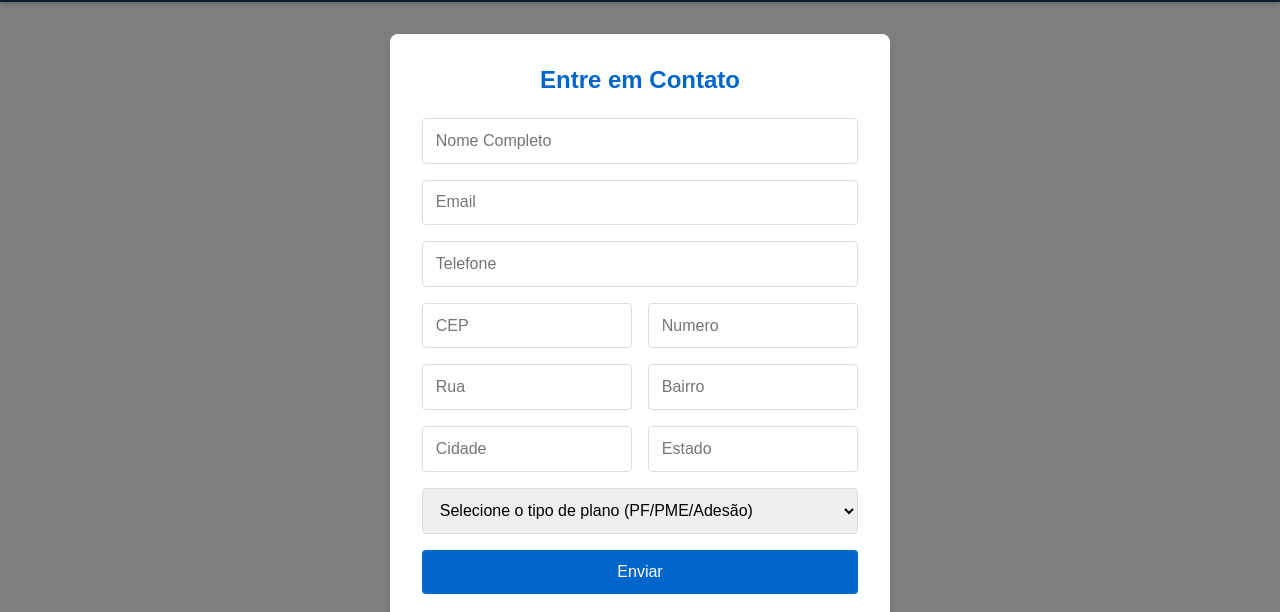
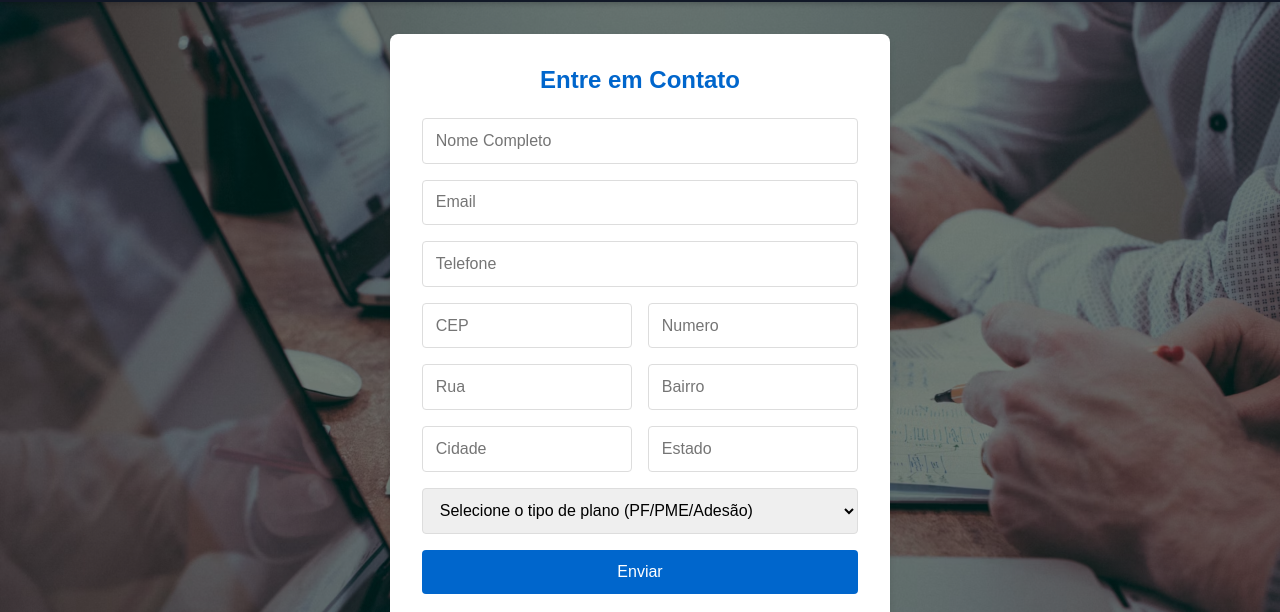
Before and after one commit to lucas-fb27/ProgramacaoWeb, a plain HTML site: page index.html in a window 1280 px wide. Shown: the part 64-676 px from the top of the page. Drawn offline with nearby package versions, Linux system fonts and the light colour scheme.

Commit message:
fix: correct path to home.css file

```diff
--- a/src/css/home.css
+++ b/src/css/home.css
@@ -5,7 +5,7 @@
   justify-content: center;
   padding: 2rem;
   background: linear-gradient(rgba(0, 0, 0, 0.5), rgba(0, 0, 0, 0.5)),
-    url("./img/home_image.jpg");
+    url("../img/home_image.jpg");
   background-size: cover;
   background-position: center;
   margin-top: 0;
```
